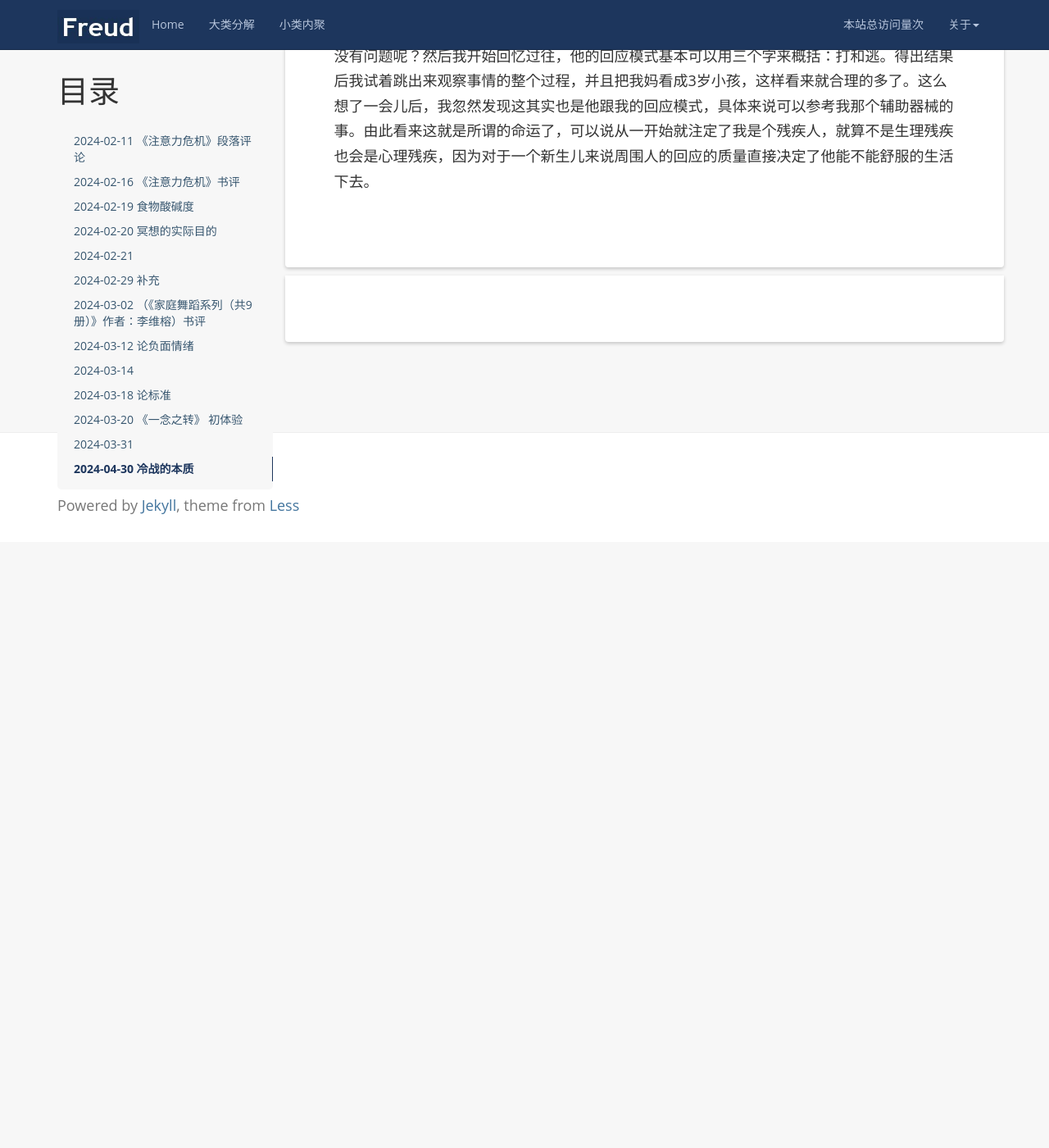
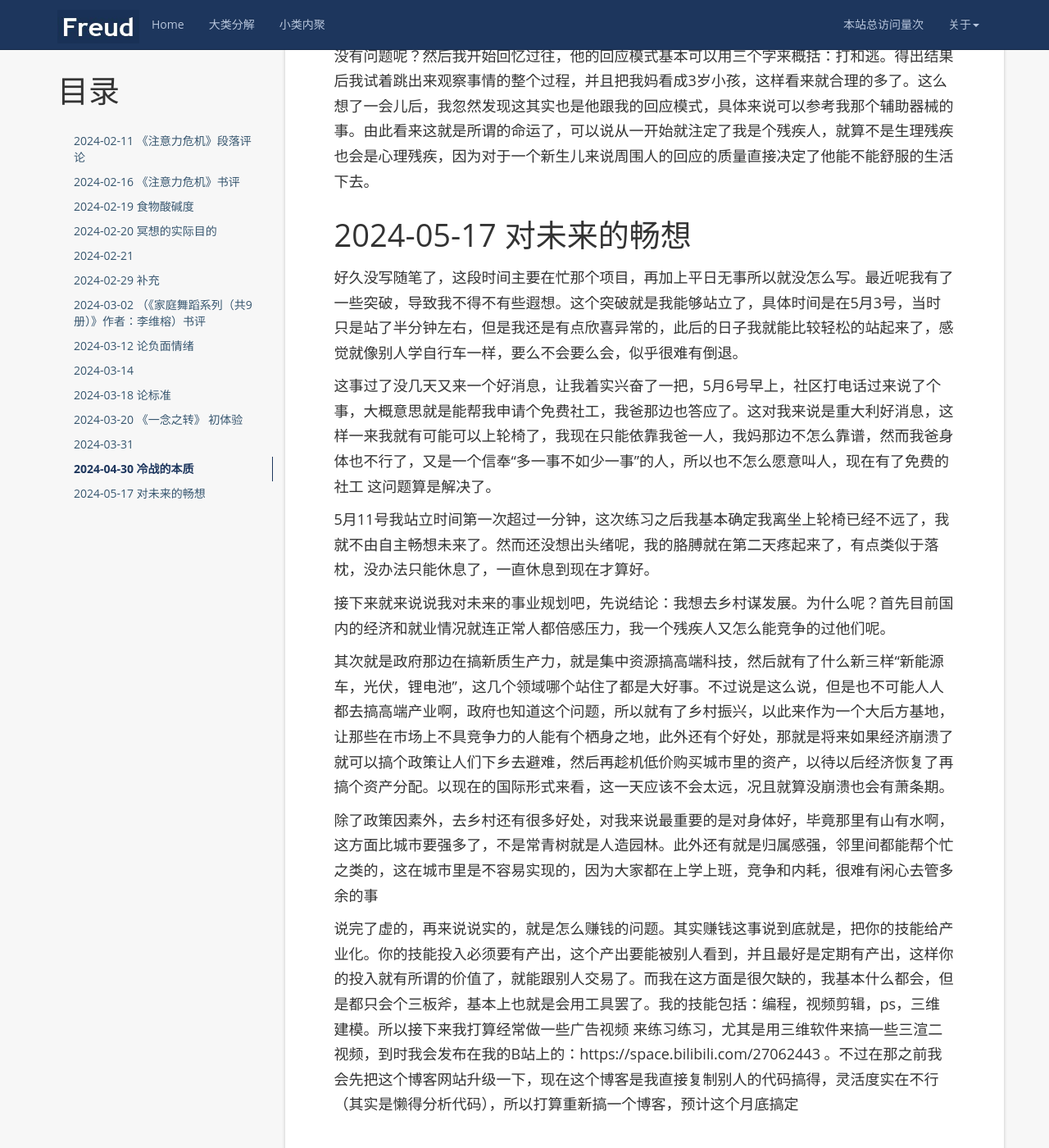
Before and after one commit to kljzndx/My-Blog, a Jekyll site: the page built from _posts/2016-07-03-my-notebook.md, in a window 1280 px wide and 1400 px high, scrolled down 8671 px. Shown: the whole window at 82% size. Built offline with Jekyll 4.4.1, drawn with Linux system fonts in a browser that asks for light colours; nearby versions of some CDN libraries; comment, search, counter and statistics services are not loaded; before the commit the page ends 9332 px from its top, so only the background shows below that.

Commit message:
更新笔记

```diff
--- a/_posts/2016-07-03-my-notebook.md
+++ b/_posts/2016-07-03-my-notebook.md
@@ -129,3 +129,19 @@ tags: [随便写写]
 先说一下事情本身，其实这事说起来也不算吵架，因为根本没人回骂。事情起因是昨天晚上我妈发现水瓶里的水太多了，而且早上烧的水还没用完，应该是还有很多，然后他就对着我爸大发雷霆之火了，而我爸则并未理睬她，然后事情就结束了，整个过程也就5分钟左右。差不多过了一个小时以后我爸就过来跟我大发苦水了，“这种p大的事还叫唤半天，要不是我身体不行了，真想锤她”他愤然说道，我呢只是一笑了之，因为我说不了什么话，不过这要是换在以前我肯定不会有这样的从容，相反我只会惊恐万状，然后不知缘由的帮着我妈说话，由此来看我算是没白读那么多书啊。时间来到第二天早上，我妈又来问哪个水瓶是昨天早上烧的水，事后我爸又来跟我抱怨一番，我呢还是一笑了之。并且我还突然想到了《一念之转》里说的一句话，大概意思是说“我们所烦恼的只有未完结的故事”。
 
 然后我就顺着“未完结的故事”往下想了，首先什么事未完结呢，我稍一思考就想到了——回应，没有回应（对我妈而言）。为什么没有回应呢，真的是我妈在无理取闹吗？，我爸的回应模式有没有问题呢？然后我开始回忆过往，他的回应模式基本可以用三个字来概括：打和逃。得出结果后我试着跳出来观察事情的整个过程，并且把我妈看成3岁小孩，这样看来就合理的多了。这么想了一会儿后，我忽然发现这其实也是他跟我的回应模式，具体来说可以参考我那个辅助器械的事。由此看来这就是所谓的命运了，可以说从一开始就注定了我是个残疾人，就算不是生理残疾也会是心理残疾，因为对于一个新生儿来说周围人的回应的质量直接决定了他能不能舒服的生活下去。
+
+# 2024-05-17  对未来的畅想
+
+好久没写随笔了，这段时间主要在忙那个项目，再加上平日无事所以就没怎么写。最近呢我有了一些突破，导致我不得不有些遐想。这个突破就是我能够站立了，具体时间是在5月3号，当时只是站了半分钟左右，但是我还是有点欣喜异常的，此后的日子我就能比较轻松的站起来了，感觉就像别人学自行车一样，要么不会要么会，似乎很难有倒退。
+
+这事过了没几天又来一个好消息，让我着实兴奋了一把，5月6号早上，社区打电话过来说了个事，大概意思就是能帮我申请个免费社工，我爸那边也答应了。这对我来说是重大利好消息，这样一来我就有可能可以上轮椅了，我现在只能依靠我爸一人，我妈那边不怎么靠谱，然而我爸身体也不行了，又是一个信奉“多一事不如少一事”的人，所以也不怎么愿意叫人，现在有了免费的社工 这问题算是解决了。
+
+5月11号我站立时间第一次超过一分钟，这次练习之后我基本确定我离坐上轮椅已经不远了，我就不由自主畅想未来了。然而还没想出头绪呢，我的胳膊就在第二天疼起来了，有点类似于落枕，没办法只能休息了，一直休息到现在才算好。
+
+接下来就来说说我对未来的事业规划吧，先说结论：我想去乡村谋发展。为什么呢？首先目前国内的经济和就业情况就连正常人都倍感压力，我一个残疾人又怎么能竞争的过他们呢。
+
+其次就是政府那边在搞新质生产力，就是集中资源搞高端科技，然后就有了什么新三样“新能源车，光伏，锂电池”，这几个领域哪个站住了都是大好事。不过说是这么说，但是也不可能人人都去搞高端产业啊，政府也知道这个问题，所以就有了乡村振兴，以此来作为一个大后方基地，让那些在市场上不具竞争力的人能有个栖身之地，此外还有个好处，那就是将来如果经济崩溃了就可以搞个政策让人们下乡去避难，然后再趁机低价购买城市里的资产，以待以后经济恢复了再搞个资产分配。以现在的国际形式来看，这一天应该不会太远，况且就算没崩溃也会有萧条期。
+
+除了政策因素外，去乡村还有很多好处，对我来说最重要的是对身体好，毕竟那里有山有水啊，这方面比城市要强多了，不是常青树就是人造园林。此外还有就是归属感强，邻里间都能帮个忙之类的，这在城市里是不容易实现的，因为大家都在上学上班，竞争和内耗，很难有闲心去管多余的事
+
+说完了虚的，再来说说实的，就是怎么赚钱的问题。其实赚钱这事说到底就是，把你的技能给产业化。你的技能投入必须要有产出，这个产出要能被别人看到，并且最好是定期有产出，这样你的投入就有所谓的价值了，就能跟别人交易了。而我在这方面是很欠缺的，我基本什么都会，但是都只会个三板斧，基本上也就是会用工具罢了。我的技能包括：编程，视频剪辑，ps，三维建模。所以接下来我打算经常做一些广告视频 来练习练习，尤其是用三维软件来搞一些三渲二视频，到时我会发布在我的B站上的：https://space.bilibili.com/27062443 。不过在那之前我会先把这个博客网站升级一下，现在这个博客是我直接复制别人的代码搞得，灵活度实在不行（其实是懒得分析代码），所以打算重新搞一个博客，预计这个月底搞定
```
